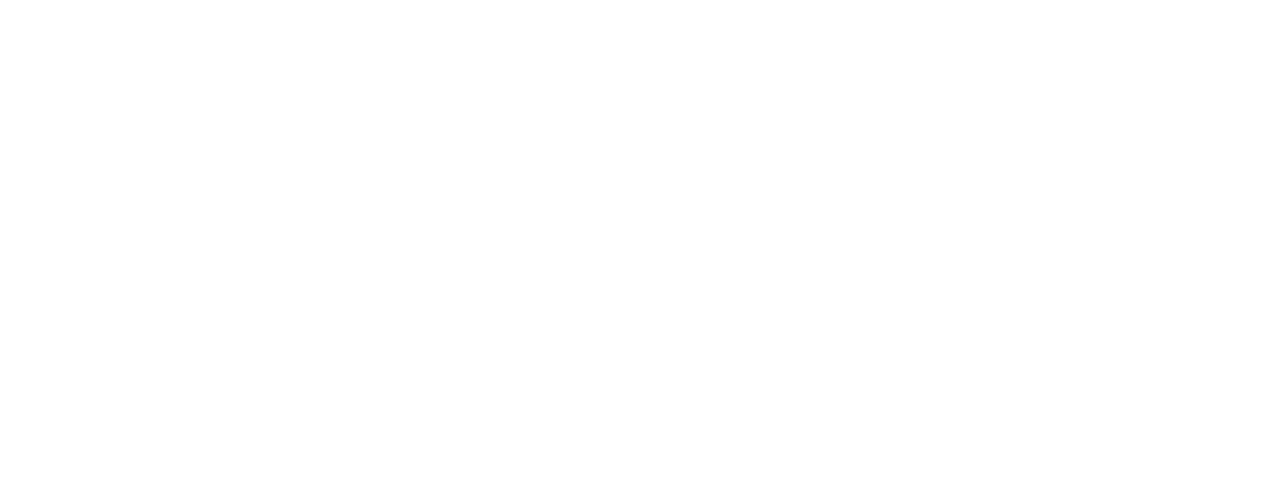
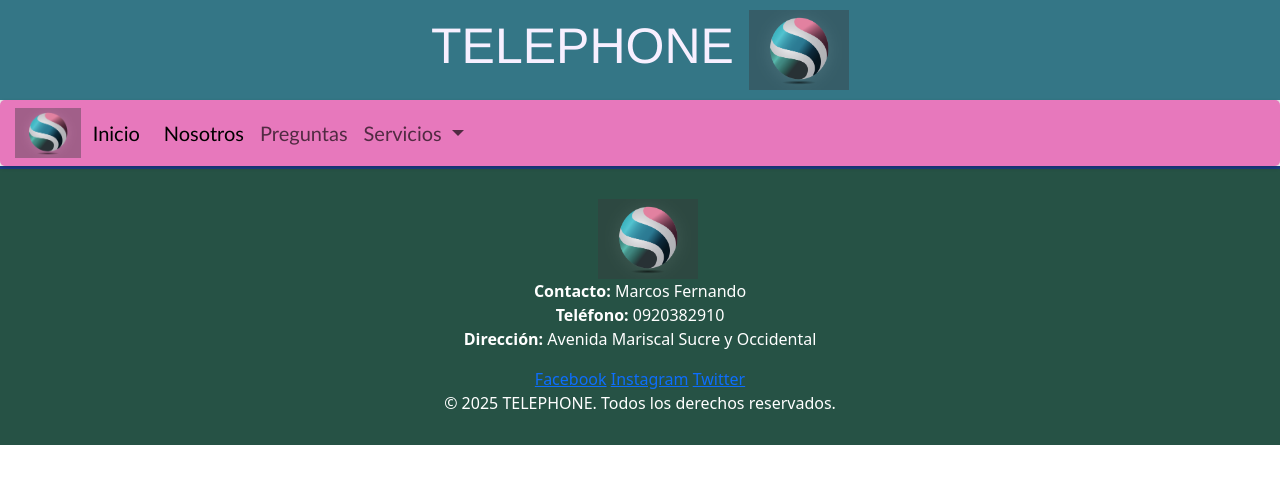
Before and after one commit to AdrianaSKA/Evaluacion2, a website: page src/pages/index.html in a window 1280 px wide. Drawn offline with nearby package versions, Linux system fonts and the light colour scheme.

Commit message:
creacion de header var y footer

```diff
--- /dev/null
+++ b/src/assets/css/estilos.css
@@ -0,0 +1,51 @@
+h1 {
+    text-align: center;
+    font-size: 50px;
+    font-family:'Franklin Gothic Medium', 'Arial Narrow', Arial, sans-serif;
+}
+
+#cabecera {
+    color: #f7efff;
+    background-color: #347686;
+    margin: 0;
+    padding: 10px;
+    height: auto;
+    box-shadow: 0 4px 8px rgba(0, 0, 0, 0.2);
+}
+
+#cabecera h1 {
+    font-size: 50px;
+}
+
+.contenedorLogo {
+    display: flex;
+    align-items: center;
+    justify-content: center;
+}
+
+#logo {
+    margin-left: 15px;
+}
+
+.mi-nav {
+    color: #000000;
+    background-color: #e778bc;
+    font-size: 20px;
+    font-family: 'Trebuchet MS', 'Lucida Sans Unicode', 'Lucida Grande', 'Lucida Sans', Arial, sans-serif;
+    box-shadow: 0 2px 4px rgba(0, 0, 0, 0.2);
+    border-radius: 5px;
+    padding: 10px;
+    transition: background-color 0.3s;
+}
+
+.mi-nav:hover {
+    background-color: #ce70af;
+}
+
+#piePagina {
+    text-align: center;
+    padding: 30px;
+    color: #ffffff;
+    background-color: #265245;
+    border-top: 3px solid #1b3d85;
+}
--- a/src/pages/index.html
+++ b/src/pages/index.html
@@ -3,10 +3,73 @@
 <head>
     <meta charset="UTF-8">
     <meta name="viewport" content="width=device-width, initial-scale=1.0">
-    <link rel="stylesheet" href="../output.css">
-    <title>Home</title>
+    <link rel="stylesheet" href="../assets/css/estilos.css">
+    <link href="https://cdn.jsdelivr.net/npm/bootstrap@5.3.3/dist/css/bootstrap.min.css" rel="stylesheet" integrity="sha384-QWTKZyjpPEjISv5WaRU9OFeRpok6YctnYmDr5pNlyT2bRjXh0JMhjY6hW+ALEwIH" crossorigin="anonymous">
+    <script src="https://cdn.jsdelivr.net/npm/bootstrap@5.3.3/dist/js/bootstrap.bundle.min.js" integrity="sha384-YvpcrYf0tY3lHB60NNkmXc5s9fDVZLESaAA55NDzOxhy9GkcIdslK1eN7N6jIeHz" crossorigin="anonymous"></script>
+    <title>Inicio</title>
 </head>
 <body>
 
+    <header id="cabecera">
+        <div class="contenedorLogo">
+            <h1>TELEPHONE</h1>
+            <img src="../assets/imagenes/logo.png" alt="logo" id="logo" width="100px" height="80px">
+        </div>
+    </header>
+
+    <nav class="navbar navbar-expand-lg mi-nav">
+        <img src="../assets/imagenes/logo.png" alt="logo" id="logo" width="70px" height="50px">
+        <div class="container-fluid">
+            <a class="navbar-brand" href="index.html">Inicio</a>
+            <button class=" navbar-toggler" type="button" data-bs-toggle="collapse" data-bs-target="#navbarSupportedContent" aria-controls="navbarSupportedContent" aria-expanded="false" aria-label="Toggle navigation">
+            <span class="navbar-toggler-icon"></span>
+            </button>
+            <div class="collapse navbar-collapse" id="navbarSupportedContent">
+            <ul class="navbar-nav me-auto mb-2 mb-lg-0">
+                <li class="nav-item">
+                <a class="nav-link active" aria-current="page" href="#">Nosotros</a>
+                </li>
+                <li class="nav-item">
+                <a class="nav-link" href="#">Preguntas</a>
+                </li>
+                <li class="nav-item dropdown">
+                <a class="nav-link dropdown-toggle" href="#" role="button" data-bs-toggle="dropdown" aria-expanded="false">
+                    Servicios
+                </a>
+                <ul class="dropdown-menu">
+                    <li><a class="dropdown-item" href="#">Arreglos</a></li>
+                    <li><a class="dropdown-item" href="#">Ventas</a></li>
+                    <li><a class="dropdown-item" href="#">Repuestos</a></li>
+                </ul>
+                </li>
+            </ul>
+            </div>
+        </div>
+    </nav>
+
+
+
+
+
+
+    <footer id="piePagina">
+        <div class="contenedorLogo">
+            <img src="../assets/imagenes/logo.png" alt="Logo de Under Cat" id="logo" width="100px" height="80px">
+        </div>
+        <address>
+            <strong>Contacto:</strong> Marcos Fernando<br>
+            <strong>Teléfono:</strong> 0920382910<br>
+            <strong>Dirección:</strong> Avenida Mariscal Sucre y Occidental
+        </address>
+        <div class="redesSociales">
+            <a href="https://www.facebook.com" target="_blank">Facebook</a>
+            <a href="https://www.instagram.com" target="_blank">Instagram</a>
+            <a href="https://www.twitter.com" target="_blank">Twitter</a>
+        </div>
+        <div class="derechos">
+            &copy; 2025 TELEPHONE. Todos los derechos reservados.
+        </div>
+    </footer>
+
 </body>
 </html>
```
Also changed, not shown: src/assets/imagenes/logo.png (added), src/output.css.
